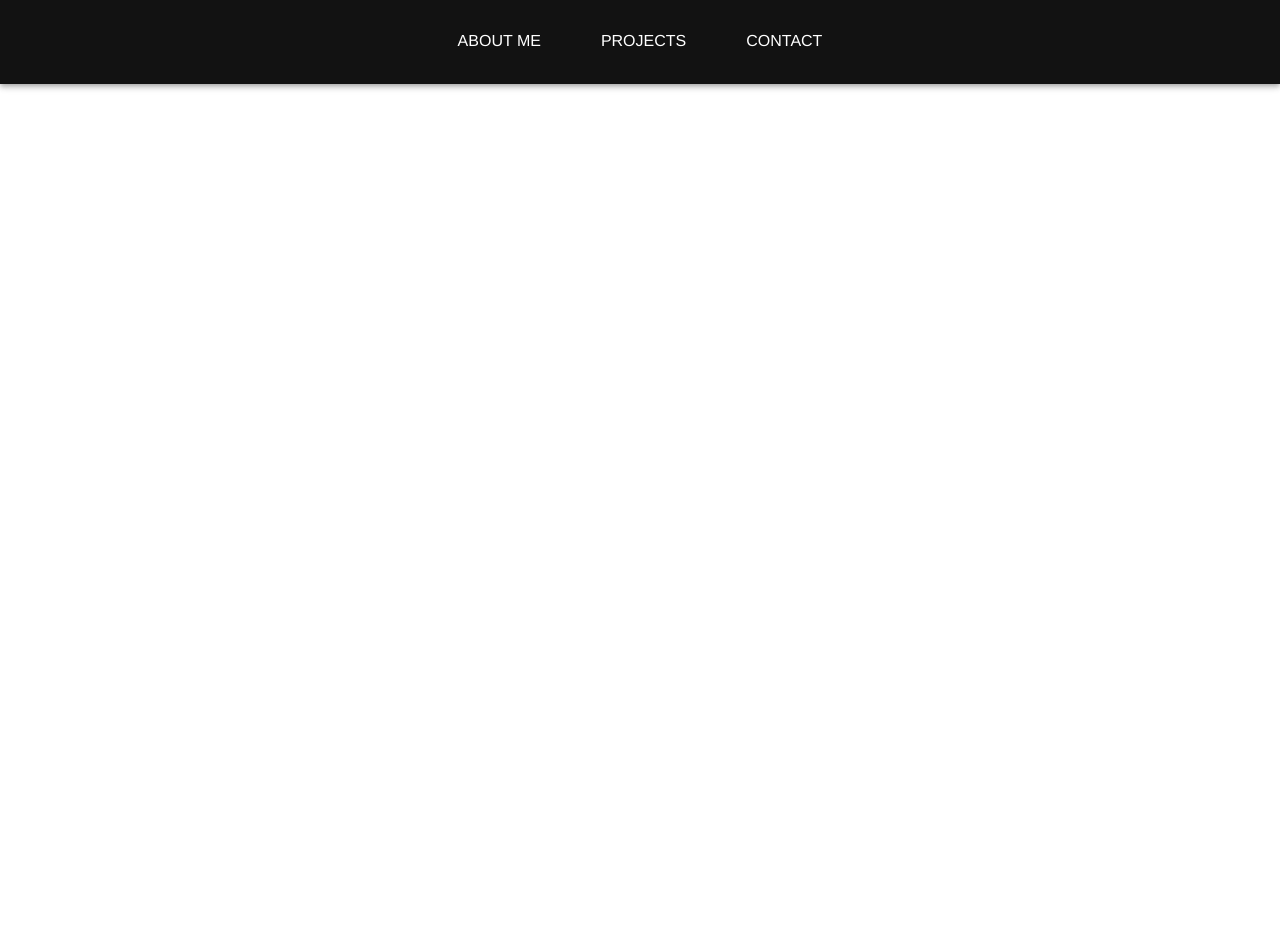
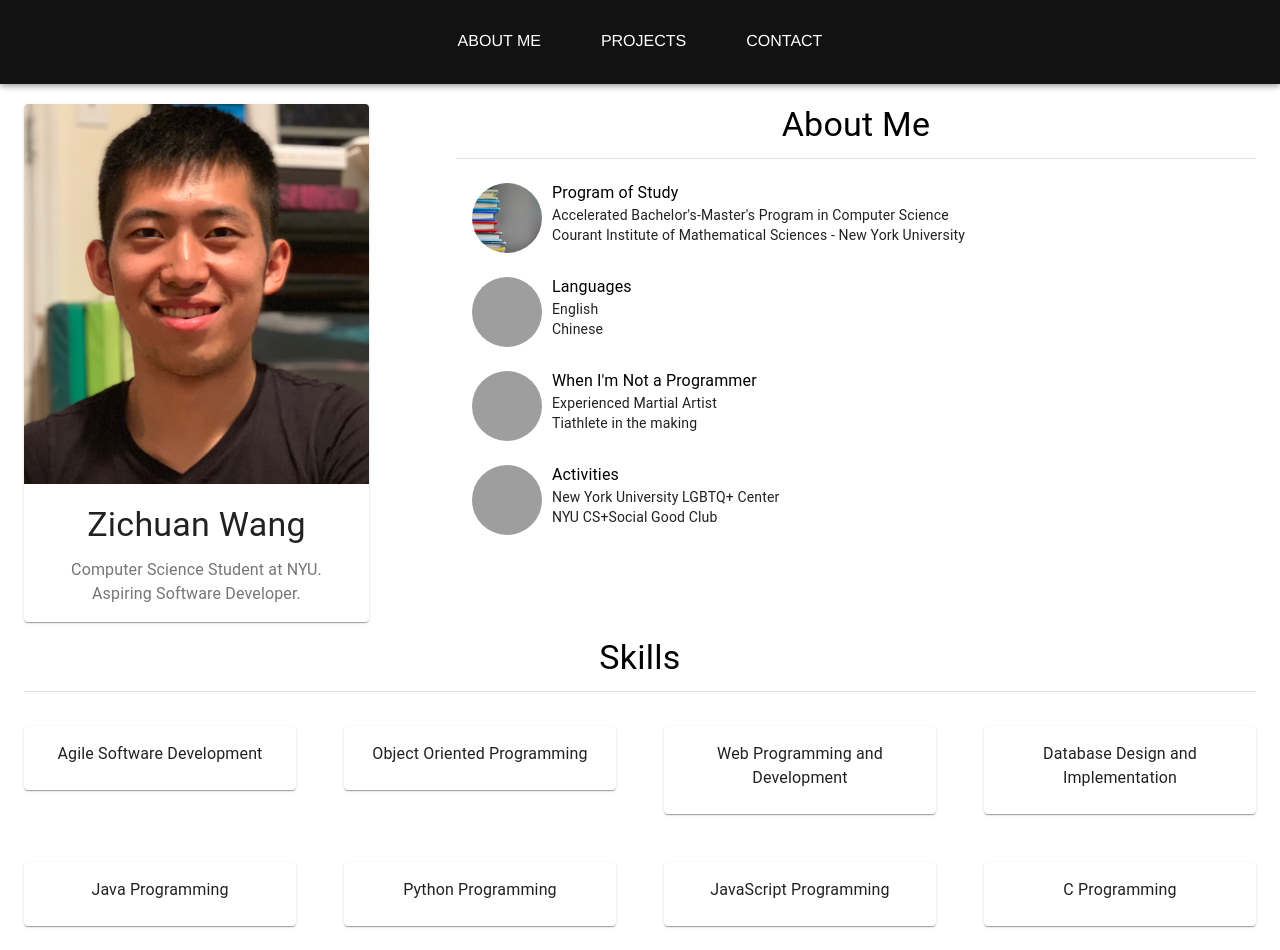
Before and after one commit to OliverZWang/portfolio, a React (Create React App) app: page / in a window 1280 px wide. Before the commit the page ends 800 px from the top, so only its background shows below. Built offline with nearby package versions, Linux system fonts and the light colour scheme; grey boxes are pictures that could not be loaded.

Commit message:
fix route

```diff
--- a/src/App.js
+++ b/src/App.js
@@ -10,8 +10,8 @@ function App() {
 		<Router>
 			<AppBar></AppBar>
 			<Switch>
-				<Route exact path="/"/>
-				<Route exact path="/about-me" component={AboutMe} />
+				{/* <Route exact path="/"/> */}
+				<Route exact path="/" component={AboutMe} />
 			</Switch>
 		</Router>
 
```
